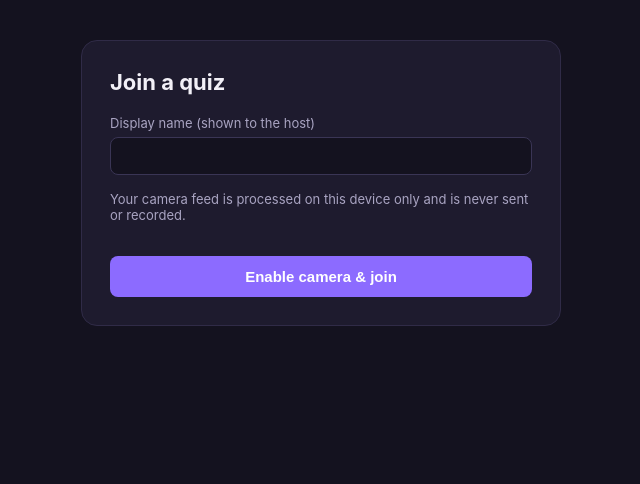
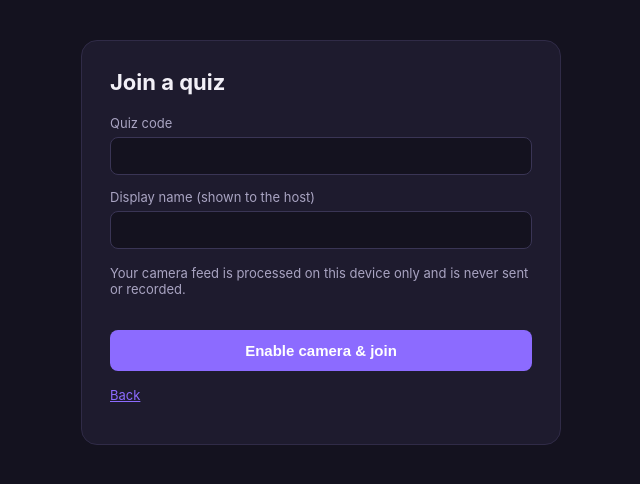
Before and after one commit to kkaaato/GraphicsAndVisualComputing, a Flask app: page /join in a window 1280 px wide. Shown: the top 484 px of the page, without its empty margins (319-959 px from the left). Run offline with Flask 3, Linux system fonts and the light colour scheme; data that the repository does not hold is empty; some libraries are stand-ins or nearby versions.

Commit message:
Updated files

```diff
--- a/app.py
+++ b/app.py
@@ -203,6 +203,9 @@ def api_login_check():
 
 @app.route("/api/question")
 def api_question():
+    code = request.args.get("code", "").strip()
+    if not live["quiz"] or not code or code != str(live["quiz_id"]):
+        return "", 204
     q = current_question()
     return jsonify(q) if q else ("", 204)
 
--- a/static/join.js
+++ b/static/join.js
@@ -10,6 +10,8 @@ let currentQuestion = null;
 let lockedAnswer = null;
 let pointing = null;
 let holdStart = null;
+let joinCode = new URLSearchParams(window.location.search).get("code") ||
+  document.getElementById("join-code").value.trim();
 
 const video = document.createElement("video");
 video.autoplay = true;
@@ -22,7 +24,8 @@ const statusEl = document.getElementById("status");
 
 // ---------------------------------------------------------------- question state
 async function refreshQuestion() {
-  const r = await fetch("/api/question");
+  const query = joinCode ? `?code=${encodeURIComponent(joinCode)}` : "";
+  const r = await fetch(`/api/question${query}`);
   if (r.status === 204) return;
   currentQuestion = await r.json();
   lockedAnswer = null;
@@ -170,8 +173,14 @@ function track(landmarker) {
 document.getElementById("start-btn").addEventListener("click", async () => {
   const input = document.getElementById("display-name");
   const err = document.getElementById("join-error");
+  const code = document.getElementById("join-code").value.trim();
   displayName = input.value.trim();
-  if (!displayName) return;
+  if (!code || !displayName) {
+    err.style.display = "block";
+    err.textContent = "Enter the quiz code and your display name.";
+    return;
+  }
+  joinCode = code;
 
   try {
     await startCamera();
--- a/templates/dashboard.html
+++ b/templates/dashboard.html
@@ -3,6 +3,7 @@
 {% block content %}
   <h1>My Quizzes</h1>
   <p class="muted-link">Logged in as {{ email }} — <a href="{{ url_for('logout') }}">log out</a></p>
+  <p class="muted-link"><a href="{{ url_for('home') }}">Back to home</a></p>
   {% for quiz in quizzes %}
     <div class="quiz-row">
       <span>{{ quiz.title }}</span>
--- a/templates/host.html
+++ b/templates/host.html
@@ -6,6 +6,12 @@
 {% block content %}
   <h1 class="eyebrow">Question <span id="q-num">1</span> of <span id="q-total">-</span></h1>
   <h2 id="question" class="big-title">Loading…</h2>
+  <div class="join-details">
+    <strong>Join this quiz</strong>
+    <label for="join-link">Share this link</label>
+    <input id="join-link" type="text" value="{{ url_for('join_page', code=quiz.id, _external=True) }}" readonly>
+    <p>Or give participants code <strong>{{ quiz.id }}</strong></p>
+  </div>
   <div id="choices"></div>
   <div class="status" id="status">Waiting for an answer…</div>
   <button id="next-btn" type="button">Next Question</button>
--- a/templates/join.html
+++ b/templates/join.html
@@ -7,11 +7,14 @@
   <h1>Join a quiz</h1>
 
   <div id="join-form">
+    <label for="join-code">Quiz code</label>
+    <input type="text" id="join-code" value="{{ request.args.get('code', '') }}" required>
     <label>Display name (shown to the host)</label>
     <input type="text" id="display-name" maxlength="30" required>
     <p class="muted-link">Your camera feed is processed on this device only and is never sent or recorded.</p>
     <button type="button" id="start-btn">Enable camera &amp; join</button>
     <div class="error" id="join-error" style="display:none;"></div>
+    <p class="muted-link"><a href="{{ url_for('home') }}">Back</a></p>
   </div>
 
   <div id="quiz-view" style="display:none;">
--- a/templates/login.html
+++ b/templates/login.html
@@ -11,4 +11,5 @@
   </form>
   {% if error %}<div class="error">{{ error }}</div>{% endif %}
   <p class="muted-link">Need an account? <a href="{{ url_for('signup') }}">Sign up</a></p>
+  <p class="muted-link"><a href="{{ url_for('home') }}">Back</a></p>
 {% endblock %}
--- a/templates/signup.html
+++ b/templates/signup.html
@@ -11,4 +11,5 @@
   </form>
   {% if error %}<div class="error">{{ error }}</div>{% endif %}
   <p class="muted-link">Already have an account? <a href="{{ url_for('login') }}">Log in</a></p>
+  <p class="muted-link"><a href="{{ url_for('home') }}">Back</a></p>
 {% endblock %}
```
